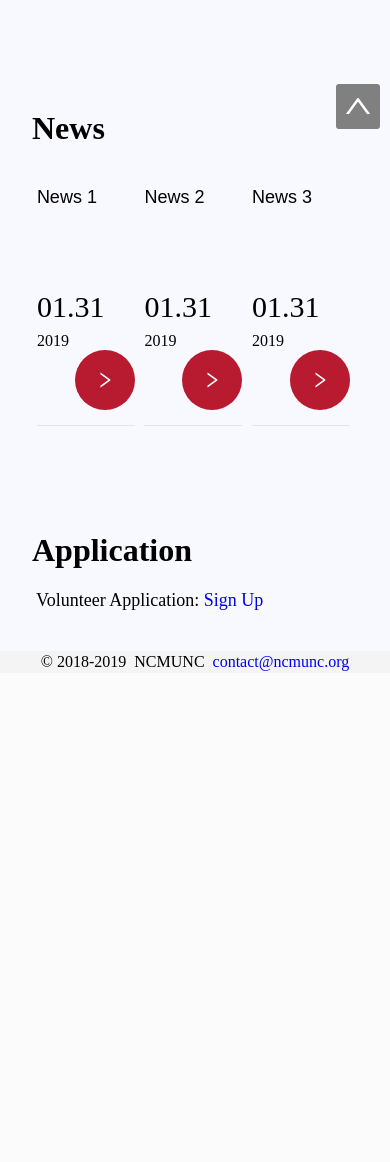
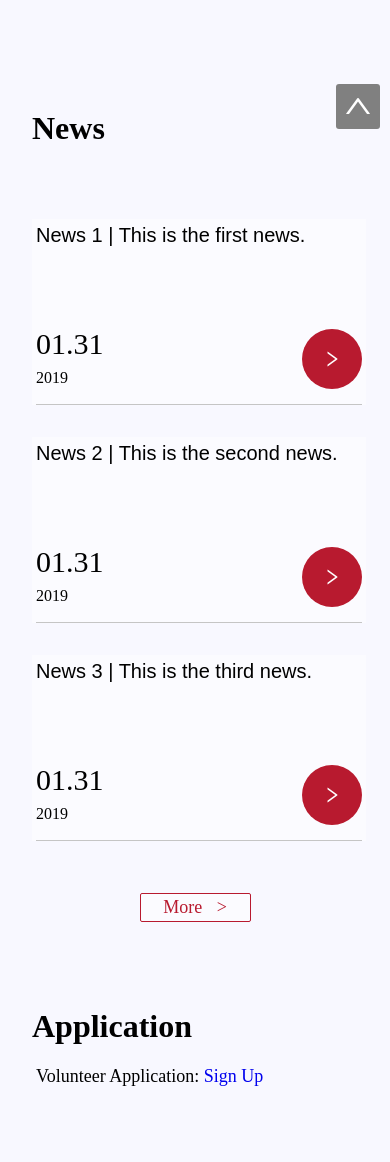
Before and after one commit to YunxiaoXu/NCS-MUN, a PHP site: page / in a window 390 px wide. Shown: the part 614-1776 px from the top of the page. Before the commit the page ends 1285 px from the top, so only its background shows below. Run offline with PHP 8.4, Linux system fonts and the light colour scheme.

Commit message:
made 'back to top' on surface; added 'more news'; made news part on mobile;

```diff
--- a/index.php
+++ b/index.php
@@ -65,6 +65,7 @@ session_start();
             padding: 5px 6px;
             background-color: gray;
             border-radius: 3px;
+            z-index: 1000;
         }
         .up:hover {
             background-color: #f44444;
@@ -143,13 +144,14 @@ session_start();
         }
         .newstitle {
             height: 90px;
-            font-size: 18px;
+            font-size: 20px;
             overflow: hidden;
             font-family: arial;
         }
         .newsfooter {
             padding: 15px 0;
-            border-bottom: 1px solid #e5e5e5;
+            margin-bottom: 16px;
+            border-bottom: 1px solid #c5c5c5;
         }
         .news li a.iconfont {
             display: block;
@@ -163,6 +165,19 @@ session_start();
             background-color: #b81a2f;
             border-radius: 50%;
             transform: rotate(90deg);
+        }
+        .morenews {
+            background-color:rgba(255,255,255,.5);
+            border: solid #b81a2f 1px;
+            border-radius: 2px;
+            padding: 3px 12px;
+            margin: 20px auto -20px;
+            text-align: center;
+            width: 85px;
+        }
+        .morenews a {
+            color: #b81a2f;
+            font-size: large;
         }
         .time {
             float: left;
@@ -220,6 +235,11 @@ session_start();
             }
             .mainContent #news+ul li {
                 display: list-item;
+                width: 100%;
+                margin: 32px auto;
+                padding: 5px 4px 0;
+                background-color: rgba(255, 255, 255, .5);
+                float: none;
             }
         }
         </style>
@@ -275,7 +295,7 @@ session_start();
                     <ul class="clearfix">
                         <li>
                             <div class="newstitle">
-                                <a>News 1</a>
+                                <a>News 1 | This is the first news.</a>
                             </div>
                             <div class="newsfooter clearfix">
                                 <div class="time">
@@ -287,7 +307,7 @@ session_start();
                         </li>
                         <li>
                             <div class="newstitle">
-                                <a>News 2</a>
+                                <a>News 2 | This is the second news.</a>
                             </div>
                             <div class="newsfooter clearfix">
                                 <div class="time">
@@ -299,7 +319,7 @@ session_start();
                         </li>
                         <li>
                             <div class="newstitle">
-                                <a>News 3</a>
+                                <a>News 3 | This is the third news.</a>
                             </div>
                             <div class="newsfooter clearfix">
                                 <div class="time">
@@ -310,12 +330,13 @@ session_start();
                             </div>
                         </li>
                     </ul>
+                    <div class="morenews"><a href="#news"><span style="padding-right:10px;">More</span> ></a></div>
                     <br/><br/>
                 </div>
                 <div class="application">
                     <h1 id="application">Application</h2>
                     <p> Volunteer Application: <a href="/signUp/">Sign Up</a></p>
-                    <br/><br/>
+                    <br/><br/><br/><br/><br/><br/>
                 </div>
             </div>
         </div>
```
